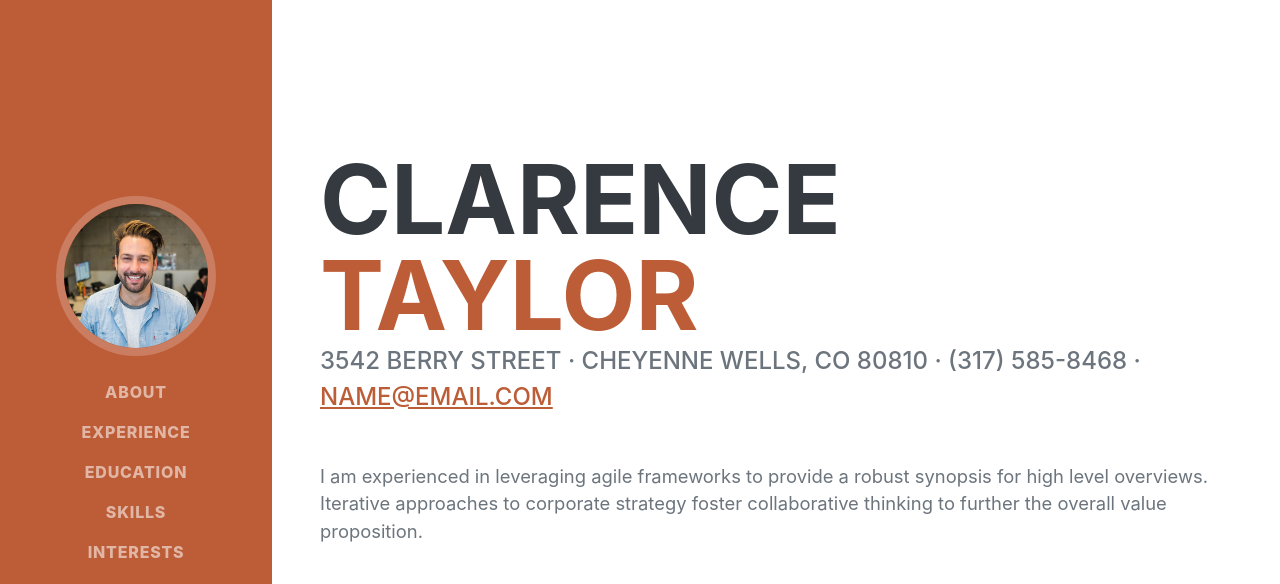
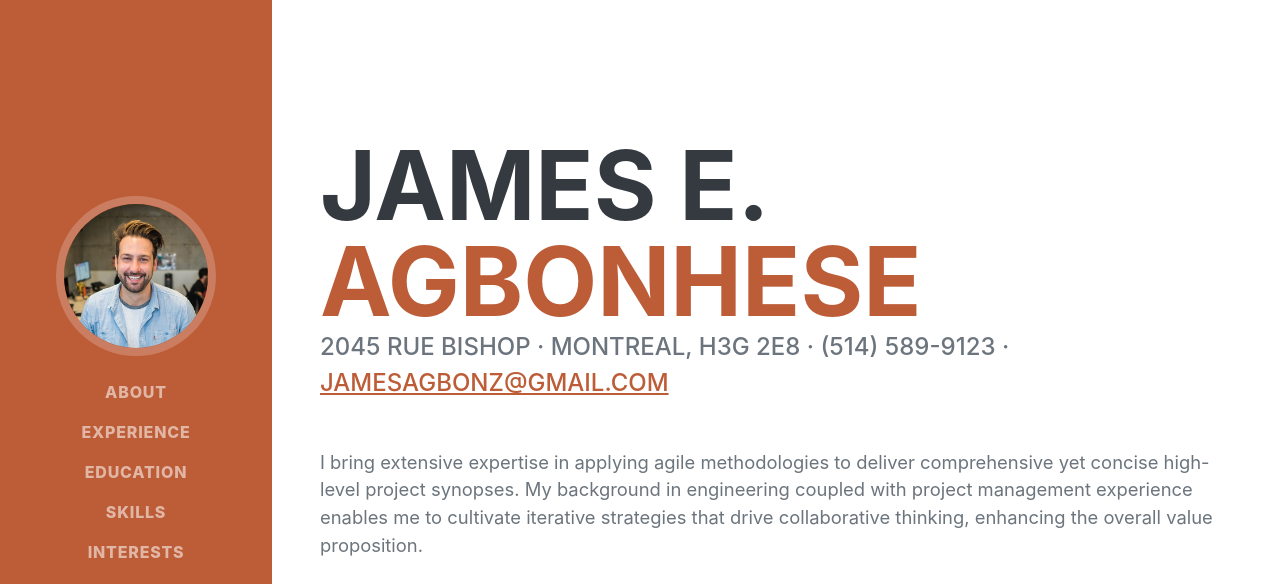
Before and after one commit to james-agbonz/ProjectManager, a plain HTML site: page index.html in a window 1280 px wide. Shown: the top 584 px of the page. Drawn offline with nearby package versions, Linux system fonts and the light colour scheme; a web font is replaced by a local one.

Commit message:
Update index.html

```diff
--- a/index.html
+++ b/index.html
@@ -40,17 +40,17 @@
             <section class="resume-section" id="about">
                 <div class="resume-section-content">
                     <h1 class="mb-0">
-                        Clarence
-                        <span class="text-primary">Taylor</span>
+                        James E.
+                        <span class="text-primary">Agbonhese</span>
                     </h1>
                     <div class="subheading mb-5">
-                        3542 Berry Street · Cheyenne Wells, CO 80810 · (317) 585-8468 ·
-                        <a href="mailto:name@email.com">name@email.com</a>
+                        2045 Rue Bishop · Montreal, H3G 2E8 · (514) 589-9123 ·
+                        <a href="mailto:jamesagbonz@gmail.com">jamesagbonz@gmail.com</a>
                     </div>
-                    <p class="lead mb-5">I am experienced in leveraging agile frameworks to provide a robust synopsis for high level overviews. Iterative approaches to corporate strategy foster collaborative thinking to further the overall value proposition.</p>
+                    <p class="lead mb-5">I bring extensive expertise in applying agile methodologies to deliver comprehensive yet concise high-level project synopses. My background in engineering coupled with project management experience enables me to cultivate iterative strategies that drive collaborative thinking, enhancing the overall value proposition.</p>
                     <div class="social-icons">
-                        <a class="social-icon" href="#!"><i class="fab fa-linkedin-in"></i></a>
-                        <a class="social-icon" href="#!"><i class="fab fa-github"></i></a>
+                        <a class="social-icon" href="https://ng.linkedin.com/in/james-agbonhese-253b4b178"><i class="fab fa-linkedin-in"></i></a>
+                        <a class="social-icon" href="https://james-agbonz.github.io/ProjectManager/"><i class="fab fa-github"></i></a>
                         <a class="social-icon" href="#!"><i class="fab fa-twitter"></i></a>
                         <a class="social-icon" href="#!"><i class="fab fa-facebook-f"></i></a>
                     </div>
```
